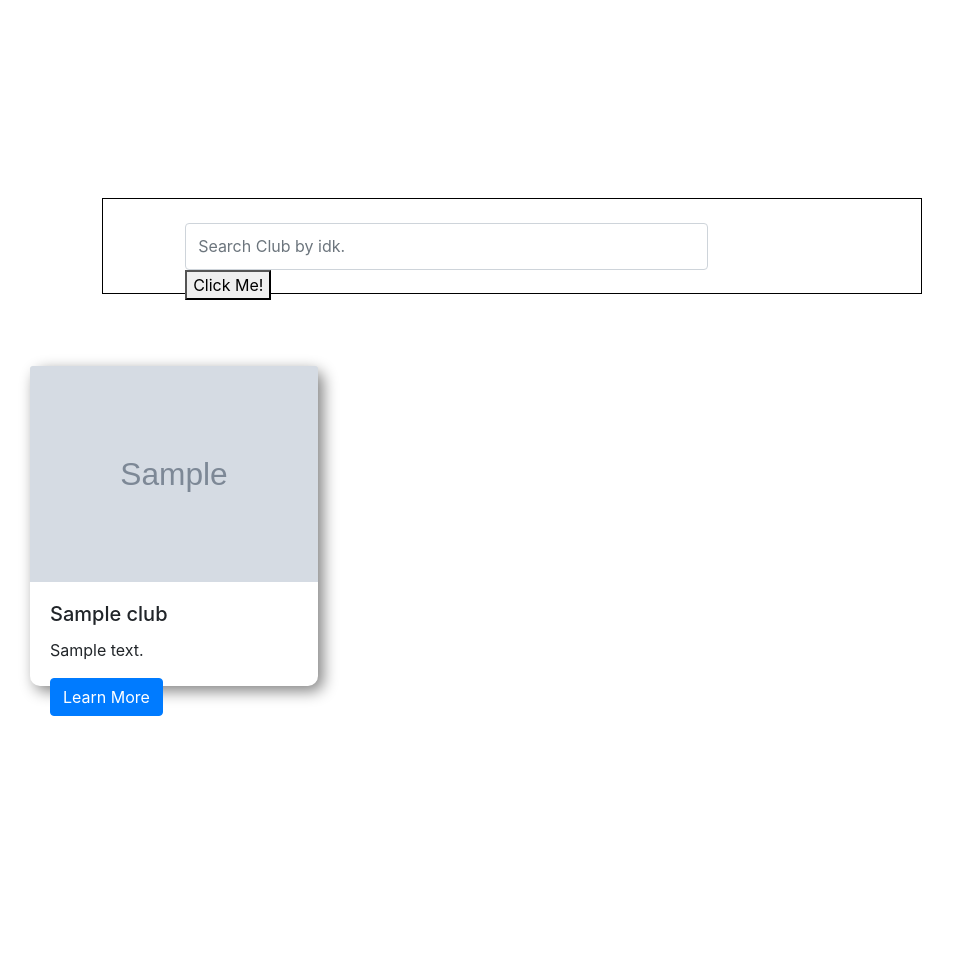
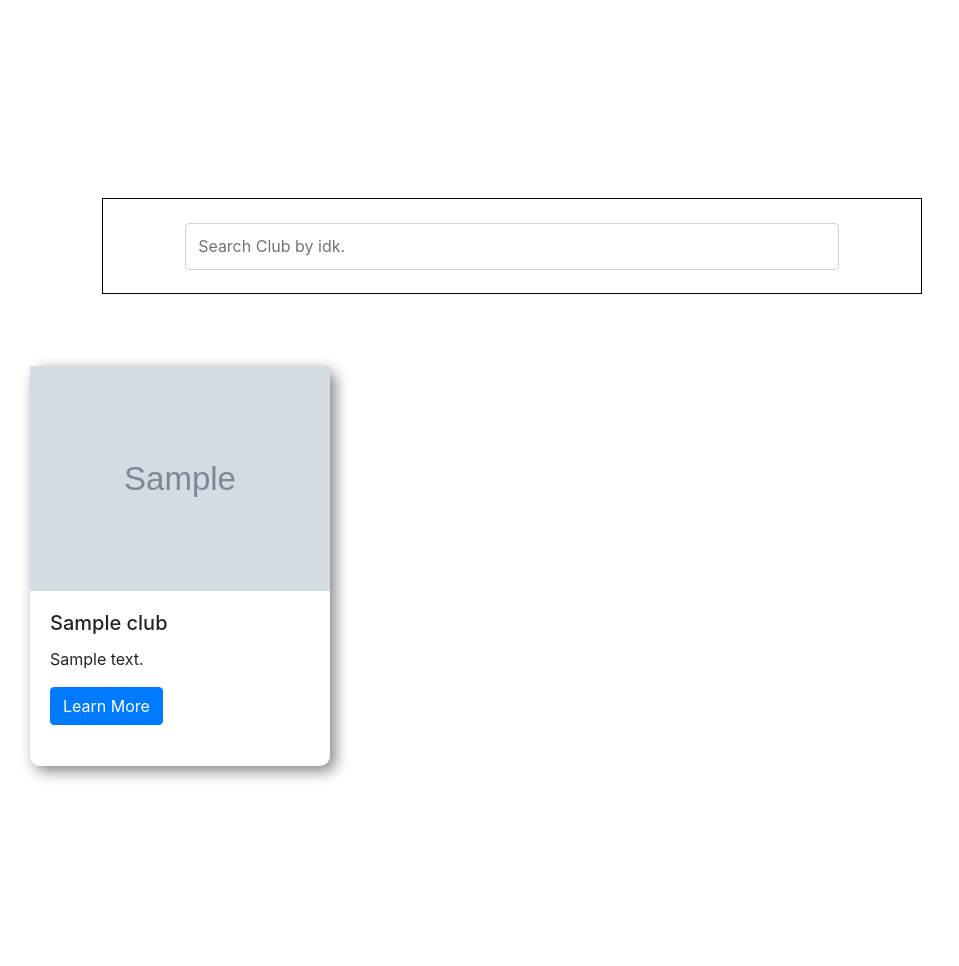
Before and after one commit to Aydinm1/ClubNav, a Django app: template clubsite/list/templates/index.html in a window 1280 px wide. Shown: the whole page, without its empty margins (0-959 px from the left). Run offline with Django 4.2, Linux system fonts and the light colour scheme; the template is opened without the code that fills it: most values are stand-ins (such as "Sample title", 1, 10 or a date in 2020); grey boxes marked "Sample" are stand-in pictures.

Commit message:
[Legacy commit squashed]

```diff
--- a/clubsite/list/static/styles.css
+++ b/clubsite/list/static/styles.css
@@ -114,8 +114,8 @@ li a:hover{
     margin-left: 30px;
     display: flex;
     align-content: center;
-    width: 400px;
-    height: 20%;
+    width: 300px;
+    height: 400px;
     border-radius: 10px;
     flex-direction: column;
     box-shadow: 5px 5px 15px gray;
@@ -130,11 +130,6 @@ li a:hover{
 }
 
 #myFilter{
-    width:80%;
+    width:100%;
     height:100%;
 }
-
-.go{
-    height:100%;
-    width:20%;
-}
--- a/clubsite/list/templates/index.html
+++ b/clubsite/list/templates/index.html
@@ -17,14 +17,13 @@
                     <div id="searchContainer">
                         <div id = "searchbar">
                             <input type="text" id="myFilter" class="form-control" onkeyup="idk()" placeholder="Search Club by idk.">
-                            <button type="button" id="go">Click Me!</button>
                         </div>
                     </div>
                 </div>
                 <div id="bottomMid">
 
                     {% for club in random_clubs %}
-                    <div class="cardOne" style="width: 18rem; height: 50%;">
+                    <div class="cardOne">
                         <img class="card-img-top" src="{{ club.main_picture }}" alt="Card image cap">
                         <div class="card-body">
                             <h5 class="card-title">{{ club.name }}</h5>
```
